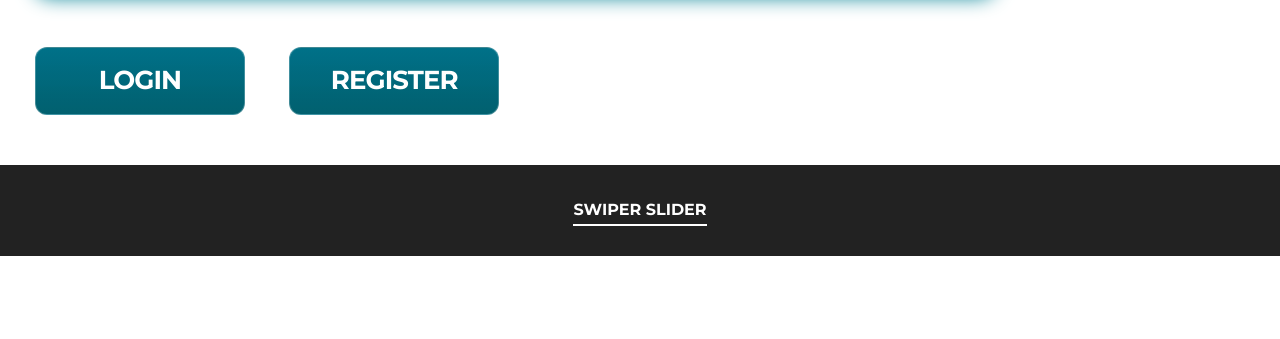
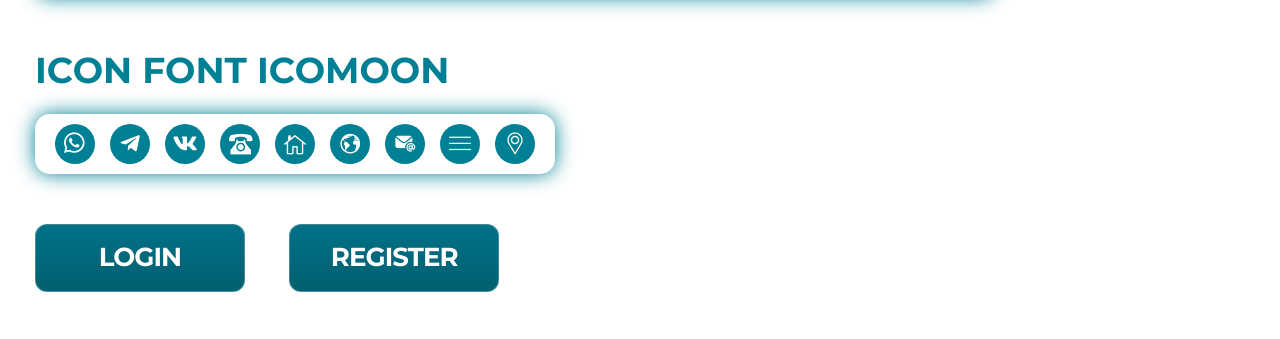
Before and after one commit to kubris/starter-vsCode, a plain HTML site: page index.html in a window 1280 px wide. Shown: the part 1480-1819 px from the top of the page. Before the commit the page ends 1736 px from the top, so only its background shows below. Drawn offline with nearby package versions, Linux system fonts and the light colour scheme.

Commit message:
Add Icomoon Font

```diff
--- /dev/null
+++ b/assets/css/icomoon.css
@@ -0,0 +1,88 @@
+@font-face {
+  font-family: 'icons';
+  src:  url('../fonts/icomoon/icons.woff2?s3igea');
+  src:  url('../fonts/icomoon/icons.eot?s3igea#iefix') format('embedded-opentype'),
+    url('../fonts/icomoon/icons.ttf?s3igea') format('truetype'),
+    url('../fonts/icomoon/icons.woff?s3igea') format('woff'),
+	url('../fonts/icomoon/icons.woff2?s3igea') format('woff2'),
+    url('../fonts/icomoon/icons.svg?s3igea#icons') format('svg');
+  font-weight: normal;
+  font-style: normal;
+  font-display: block;
+}
+
+i {
+  /* use !important to prevent issues with browser extensions that change fonts */
+  font-family: 'icons' !important;
+  speak: never;
+  font-style: normal;
+  font-weight: normal;
+  font-variant: normal;
+  text-transform: none;
+  line-height: 1;
+
+  /* Better Font Rendering =========== */
+  -webkit-font-smoothing: antialiased;
+  -moz-osx-font-smoothing: grayscale;
+}
+
+.i-prev:before {
+  content: "\e90e";
+}
+.i-next:before {
+  content: "\e90f";
+}
+.i-right-arrow:before {
+  content: "\e90d";
+}
+.i-play:before {
+  content: "\e90c";
+}
+.i-wsp:before {
+  content: "\e901";
+}
+.i-tel:before {
+  content: "\e908";
+}
+.i-dom:before {
+  content: "\e910";
+}
+.i-expand:before {
+  content: "\e913";
+}
+.i-earth:before {
+  content: "\e911";
+}
+.i-email:before {
+  content: "\e909";
+}
+.i-quote:before {
+  content: "\e912";
+}
+.i-tg:before {
+  content: "\e90a";
+}
+.i-vk:before {
+  content: "\e90b";
+}
+.i-close:before {
+  content: "\e900";
+}
+.i-burger:before {
+  content: "\e903";
+}
+.i-arrow-left:before {
+  content: "\e904";
+}
+.i-arrow-right:before {
+  content: "\e902";
+}
+.i-arrow-up:before {
+  content: "\e906";
+}
+.i-arrow-down:before {
+  content: "\e907";
+}
+.i-pin:before {
+  content: "\e905";
+}
--- /dev/null
+++ b/assets/scss/components/_icons.scss
@@ -0,0 +1,69 @@
+/* ==== // sprite.svg ==== */
+  .social {
+	margin: 0 auto 50px;
+	padding: 10px 20px;
+	display: inline-flex;
+	justify-content: center;
+	flex-wrap: wrap;
+	gap: 15px;
+	list-style: none;
+	border-radius: 15px;
+	box-shadow: 0 0 20px #008095;
+  }
+  .social__link {
+	display: inline-block;
+  }
+  .social__icon {
+	width: 40px;
+	height: 40px;
+	fill: #008095;
+	transition: .2s;
+  }
+  .social__link:hover .social__icon {
+	fill: lime;
+  }
+  /* --- custom icon hover color --- */
+  .social__link:hover .social__icon.ytb{
+	fill: red;
+  }
+  .social__link:hover .social__icon.tlg{
+	fill: blue;
+  }
+/* ==== // end sprite.svg ==== */
+
+/* ==== Icon Font Icomoon ==== */
+.ico-list {
+	margin: 20px auto 50px;
+	padding: 10px 20px;
+	display: inline-flex;
+	flex-wrap: wrap;
+	gap: 15px;
+	border-radius: 15px;
+	box-shadow: 0 0 20px #008095;
+
+	&__item {
+		display: flex;
+		align-items: center;
+		justify-content: center;
+		width: 40px;
+		height: 40px;
+		border-radius: 50%;
+		background-color: #008095;
+		transition: background-color 0.4s;
+
+		&:hover {
+			background-color: #004954;
+		}
+	}
+
+	&__link {
+		vertical-align: middle;
+		line-height: 1;
+		color: #fff;
+
+		i {
+			font-size: 22px;
+		}
+	}
+}
+/* ==== end Icon Font Icomoon ==== */
--- a/assets/scss/components/_sprite.scss
+++ /dev/null
@@ -1,32 +0,0 @@
-/* ==== // sprite.svg ==== */
-  .social {
-	margin: 0 auto 50px;
-	padding: 10px 20px;
-	display: inline-flex;
-	justify-content: center;
-	flex-wrap: wrap;
-	gap: 15px;
-	list-style: none;
-	border-radius: 15px;
-	box-shadow: 0 0 20px #008095;
-  }
-  .social__link {
-	display: inline-block;
-  }
-  .social__icon {
-	width: 40px;
-	height: 40px;
-	fill: #008095;
-	transition: .2s;
-  }
-  .social__link:hover .social__icon {
-	fill: lime;
-  }
-  /* --- custom icon hover color --- */
-  .social__link:hover .social__icon.ytb{
-	fill: red;
-  }
-  .social__link:hover .social__icon.tlg{
-	fill: blue;
-  }
-/* ==== // end sprite.svg ==== */
--- a/assets/scss/style.scss
+++ b/assets/scss/style.scss
@@ -16,7 +16,7 @@
 @import "components/tabs";
 @import "components/accordion";
 @import "components/swiper";
-@import "components/sprite";
+@import "components/icons";
 
 
 @import "pages/header";
--- a/index.html
+++ b/index.html
@@ -5,6 +5,7 @@
 		<meta http-equiv="X-UA-Compatible" content="IE=edge" />
 		<meta name="viewport" content="width=device-width, initial-scale=1.0" />
 		<title>Start Template</title>
+		<link rel="stylesheet" href="assets/css/icomoon.css" />
 		<link rel="stylesheet" href="assets/css/style.min.css" />
 	</head>
 	<body>
@@ -323,6 +324,57 @@
 			</ul>
 			<!-- end Sprite -->
 
+			<!-- IconFont icomoon -->
+			<h2>Icon Font Icomoon</h2>
+			<ul class="ico-list">
+				<li class="ico-list__item">
+					<a class="ico-list__link" href="#">
+						<i class="i-wsp"></i>
+					</a>
+				</li>
+				<li class="ico-list__item">
+					<a class="ico-list__link" href="#">
+						<i class="i-tg"></i>
+					</a>
+				</li>
+				<li class="ico-list__item">
+					<a class="ico-list__link" href="#">
+						<i class="i-vk"></i>
+					</a>
+				</li>
+				<li class="ico-list__item">
+					<a class="ico-list__link" href="#">
+						<i class="i-tel"></i>
+					</a>
+				</li>
+				<li class="ico-list__item">
+					<a class="ico-list__link" href="#">
+						<i class="i-dom"></i>
+					</a>
+				</li>
+				<li class="ico-list__item">
+					<a class="ico-list__link" href="#">
+						<i class="i-earth"></i>
+					</a>
+				</li>
+				<li class="ico-list__item">
+					<a class="ico-list__link" href="#">
+						<i class="i-email"></i>
+					</a>
+				</li>
+				<li class="ico-list__item">
+					<a class="ico-list__link" href="#">
+						<i class="i-burger"></i>
+					</a>
+				</li>
+				<li class="ico-list__item">
+					<a class="ico-list__link" href="#">
+						<i class="i-pin"></i>
+					</a>
+				</li>
+			</ul>
+			<!-- end IconFont icomoon -->
+
 			<!-- Popup calls btns -->
 			<div class="popup-call__buttons">
 				<button class="btn-popup btn--accent jsLogin" type="button">Login</button>&nbsp;
```
Also changed, not shown: assets/css/style.css, assets/css/style.min.css, assets/fonts/icomoon/icons.svg (added), assets/fonts/icomoon/icons.ttf (added), assets/fonts/icomoon/icons.woff (added), assets/fonts/icomoon/icons.woff2 (added), 3 other files.
